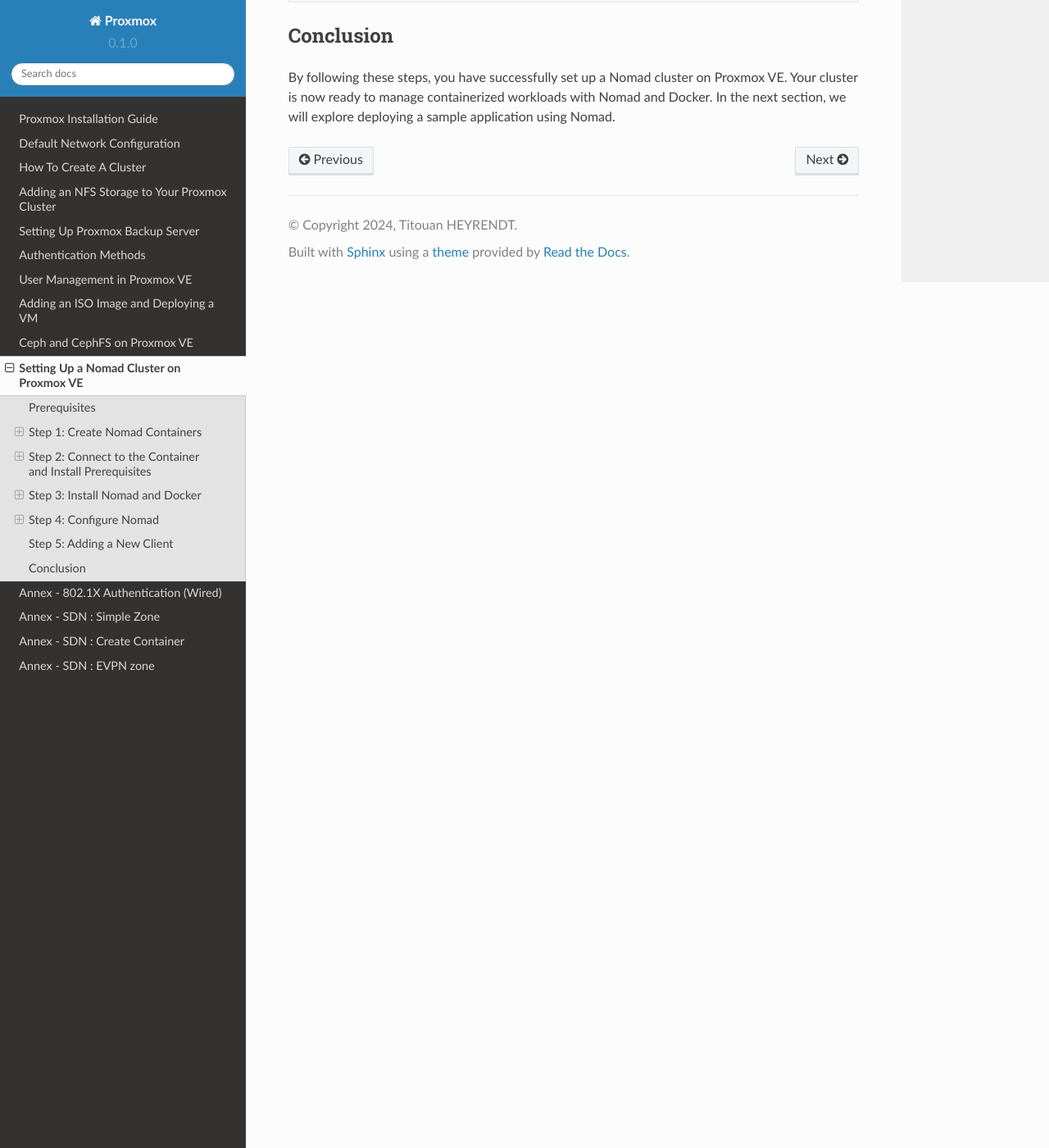
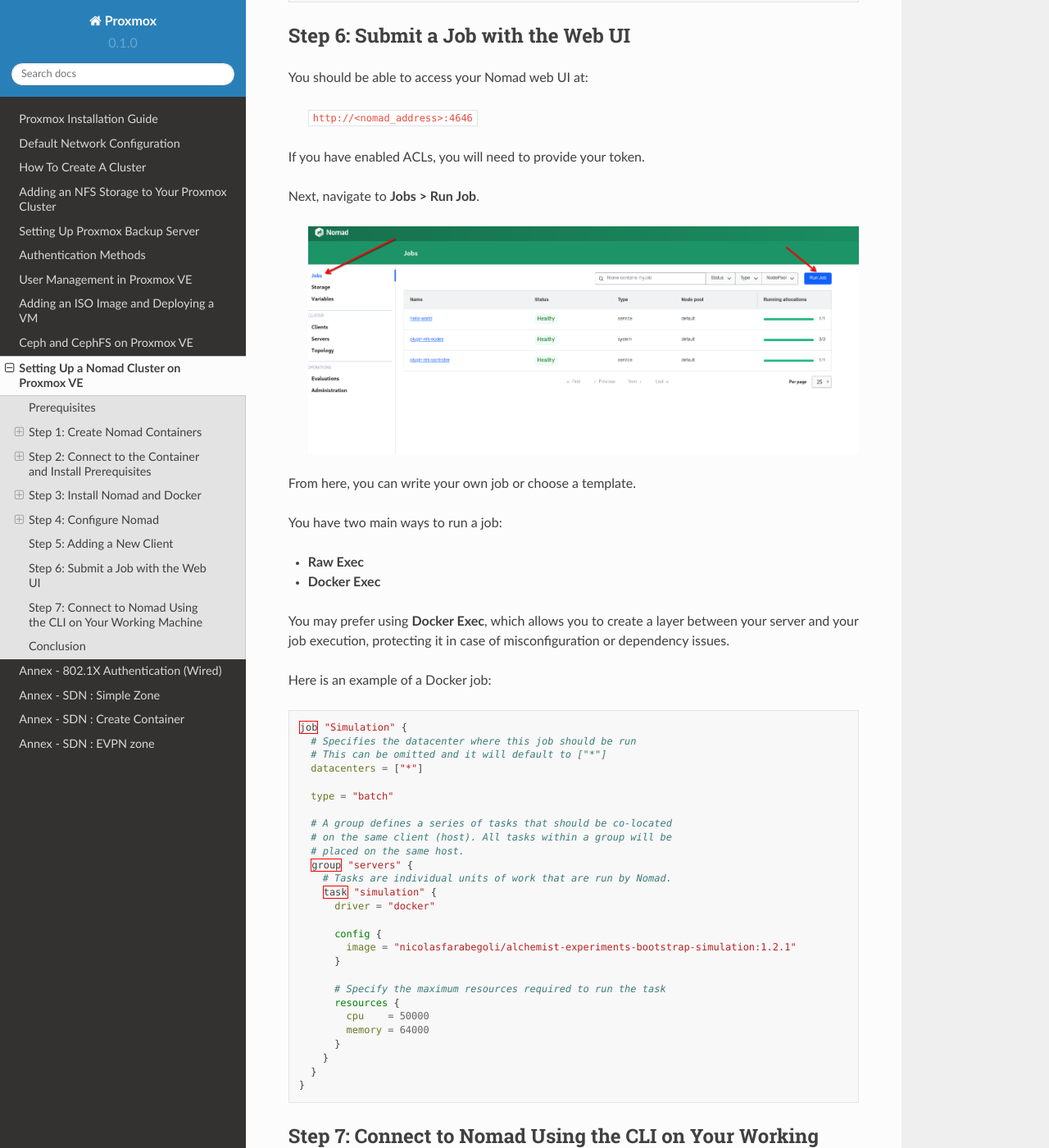
Before and after one commit to T2an/proxmox, a Sphinx documentation site: the page built from docs/source/nomad.rst, in a window 1280 px wide and 1400 px high, scrolled down 7078 px. Shown: the whole window at 82% size. Built offline with Sphinx 7.4.7 and the Read the Docs theme 2.0.0, drawn with Linux system fonts in a browser that asks for light colours; some of the changed text lies outside the part shown.

Commit message:
add nomad content

```diff
--- a/docs/source/nomad.rst
+++ b/docs/source/nomad.rst
@@ -297,7 +297,82 @@
 
    sudo systemctl restart nomad.service
 
+Step 6: Submit a Job with the Web UI
+------------------------------------
+
+You should be able to access your Nomad web UI at:
+
+   ``http://<nomad_address>:4646``
+
+If you have enabled ACLs, you will need to provide your token.
+
+Next, navigate to **Jobs > Run Job**.
+
+   .. image:: ./images/nomad_job.png
+      :alt: Run Job
+      :align: center
+
+From here, you can write your own job or choose a template.
+
+You have two main ways to run a job:
+
+- **Raw Exec**
+- **Docker Exec**
+
+You may prefer using **Docker Exec**, which allows you to create a layer between your server and your job execution, protecting it in case of misconfiguration or dependency issues.
+
+Here is an example of a Docker job:
+
+.. code-block:: hcl
+
+   job "Simulation" {
+     # Specifies the datacenter where this job should be run
+     # This can be omitted and it will default to ["*"]
+     datacenters = ["*"]
+
+     type = "batch"
+
+     # A group defines a series of tasks that should be co-located
+     # on the same client (host). All tasks within a group will be
+     # placed on the same host.
+     group "servers" {
+       # Tasks are individual units of work that are run by Nomad.
+       task "simulation" {
+         driver = "docker"
+
+         config {
+           image = "nicolasfarabegoli/alchemist-experiments-bootstrap-simulation:1.2.1"
+         }
+
+         # Specify the maximum resources required to run the task
+         resources {
+           cpu    = 50000
+           memory = 64000
+         }
+       }
+     }
+   }
+
+Step 7: Connect to Nomad Using the CLI on Your Working Machine
+--------------------------------------------------------------
+
+Install Nomad on your working machine and set the following environment variables:
+
+.. code-block:: bash
+
+   export NOMAD_ADDR=http://192.168.13.201:4646
+
+   # If you have enabled ACLs, also set:
+   export NOMAD_TOKEN=8485ed276-457a-66d5-5c24-6324d545538fb
+
+You should now be able to submit jobs to your Nomad cluster. Verify your connection by typing:
+
+.. code-block:: bash
+
+   nomad node status
+
+
 Conclusion
 ----------
 
-By following these steps, you have successfully set up a Nomad cluster on Proxmox VE. Your cluster is now ready to manage containerized workloads with Nomad and Docker. In the next section, we will explore deploying a sample application using Nomad.
+By following these steps, you have successfully set up a Nomad cluster on Proxmox VE. Your cluster is now ready to manage containerized workloads with Nomad and Docker.
```
Also changed, not shown: docs/source/images/nomad_job.png (added).
